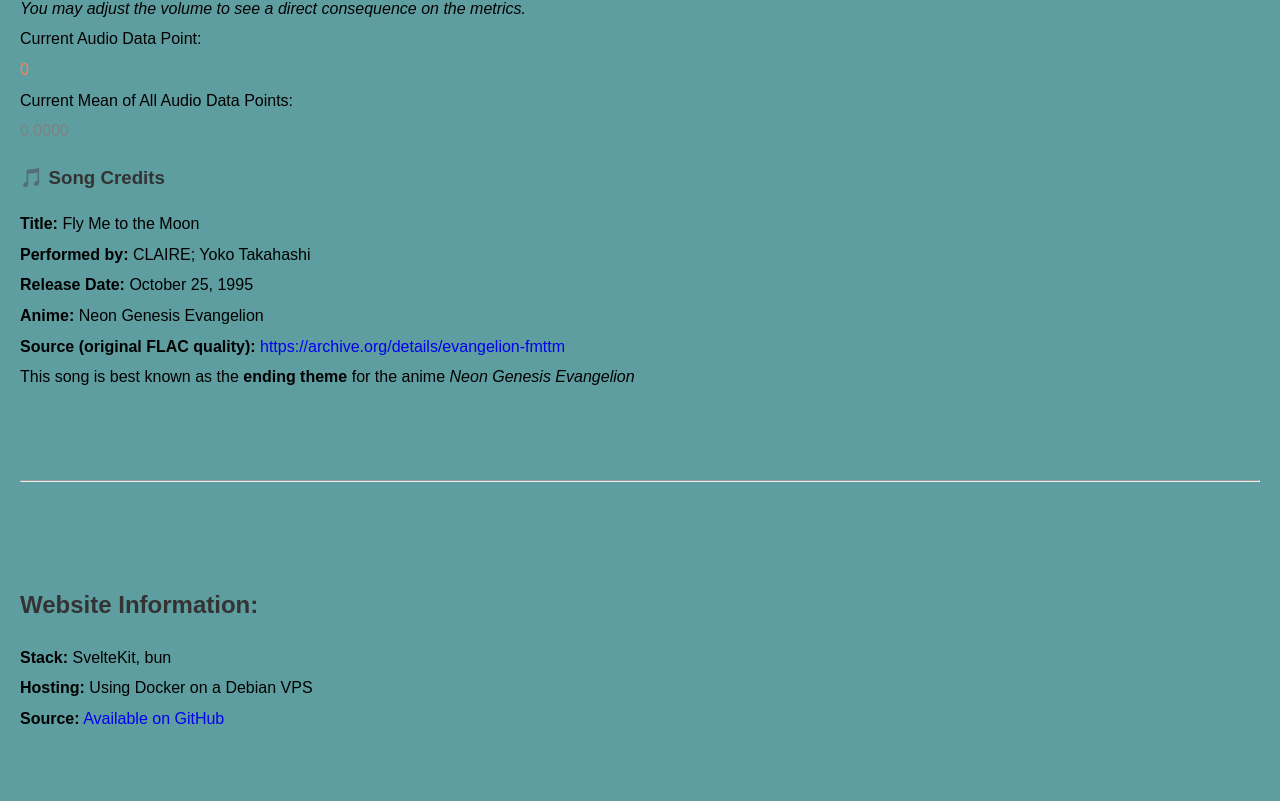
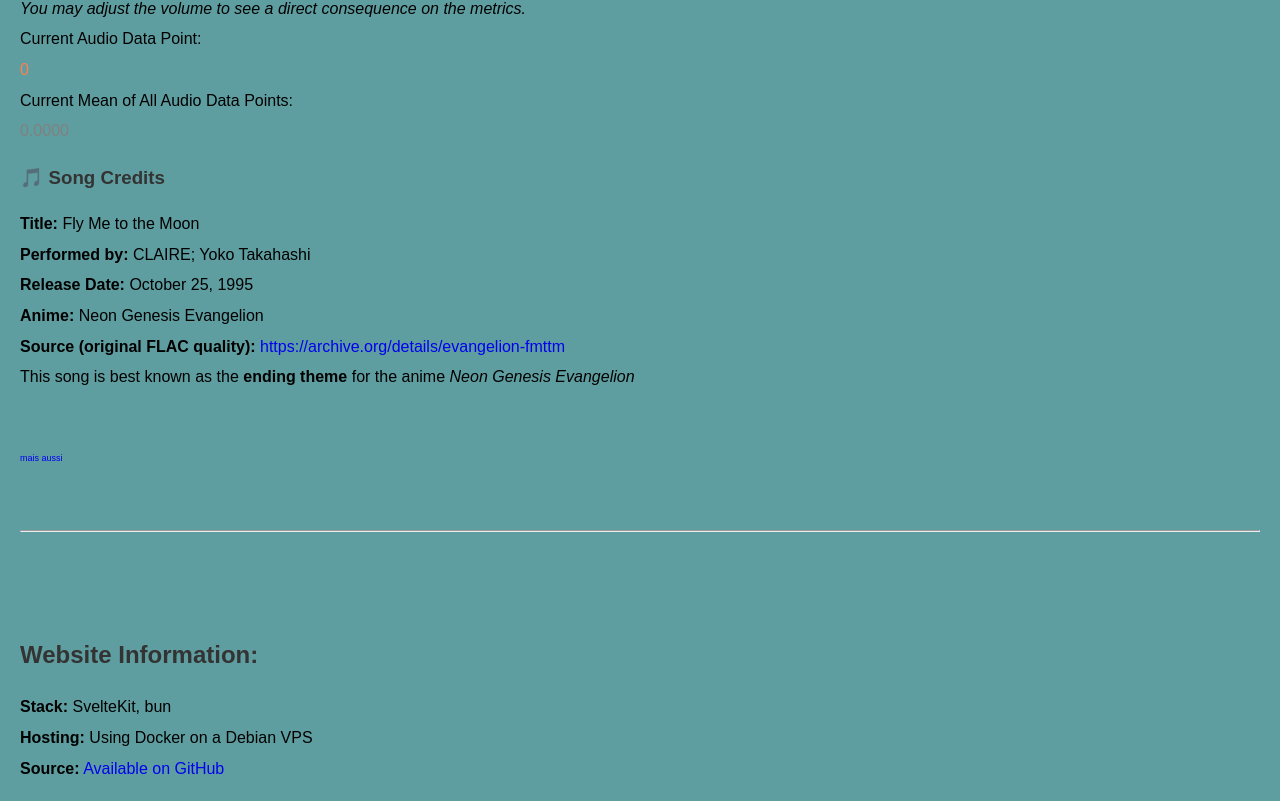
Before and after one commit to Urpagin/urpagin-dot-net, a SvelteKit app: page / in a window 1280 px wide. Shown: the part 943-1744 px from the top of the page. Before the commit the page ends 1694 px from the top, so only its background shows below. Built offline with nearby package versions, Linux system fonts and the light colour scheme.

Commit message:
add another music

```diff
--- a/src/routes/+page.svelte
+++ b/src/routes/+page.svelte
@@ -167,7 +167,11 @@
 	<em>Neon Genesis Evangelion</em>
 </p>
 
-<br /><br /><br />
+<br /><br />
+
+<p style="font-size: xx-small;"><a href="https://youtu.be/Dp2SJN4UiE4" target="_blank">mais aussi</a></p>
+
+<br /><br />
 
 <hr>
 
```
